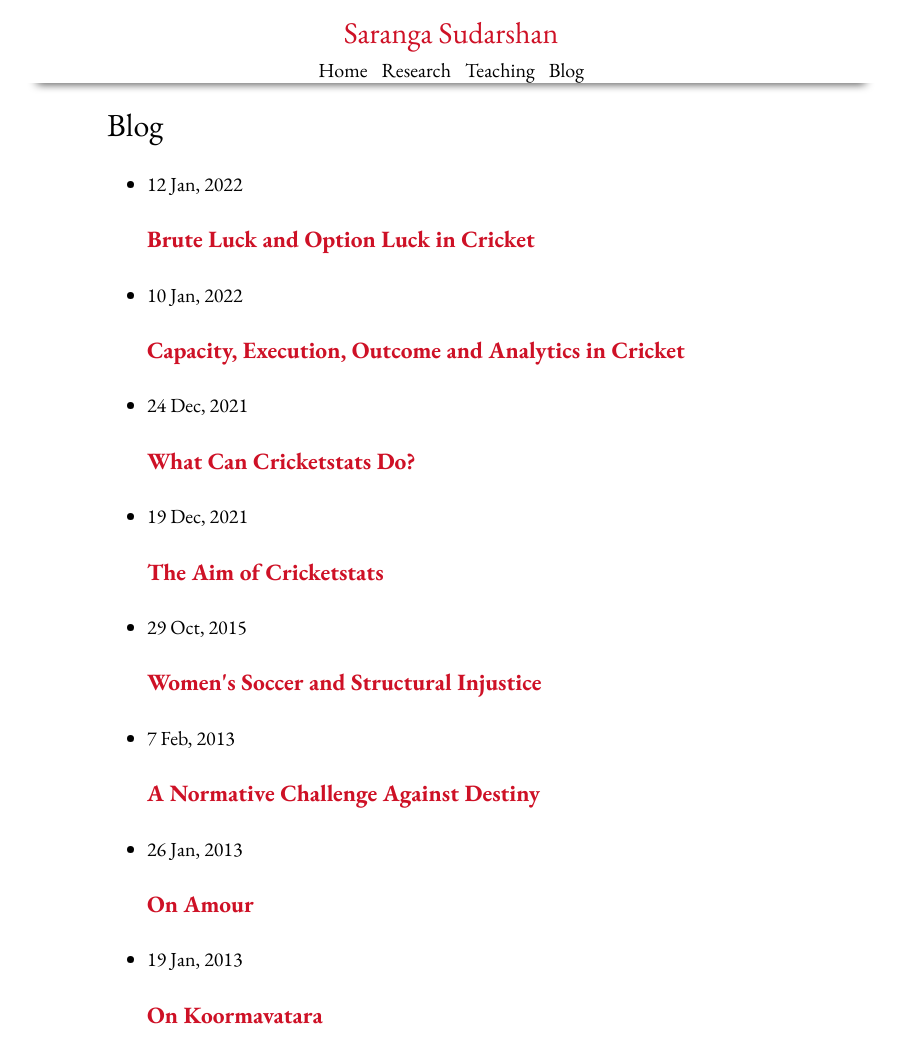
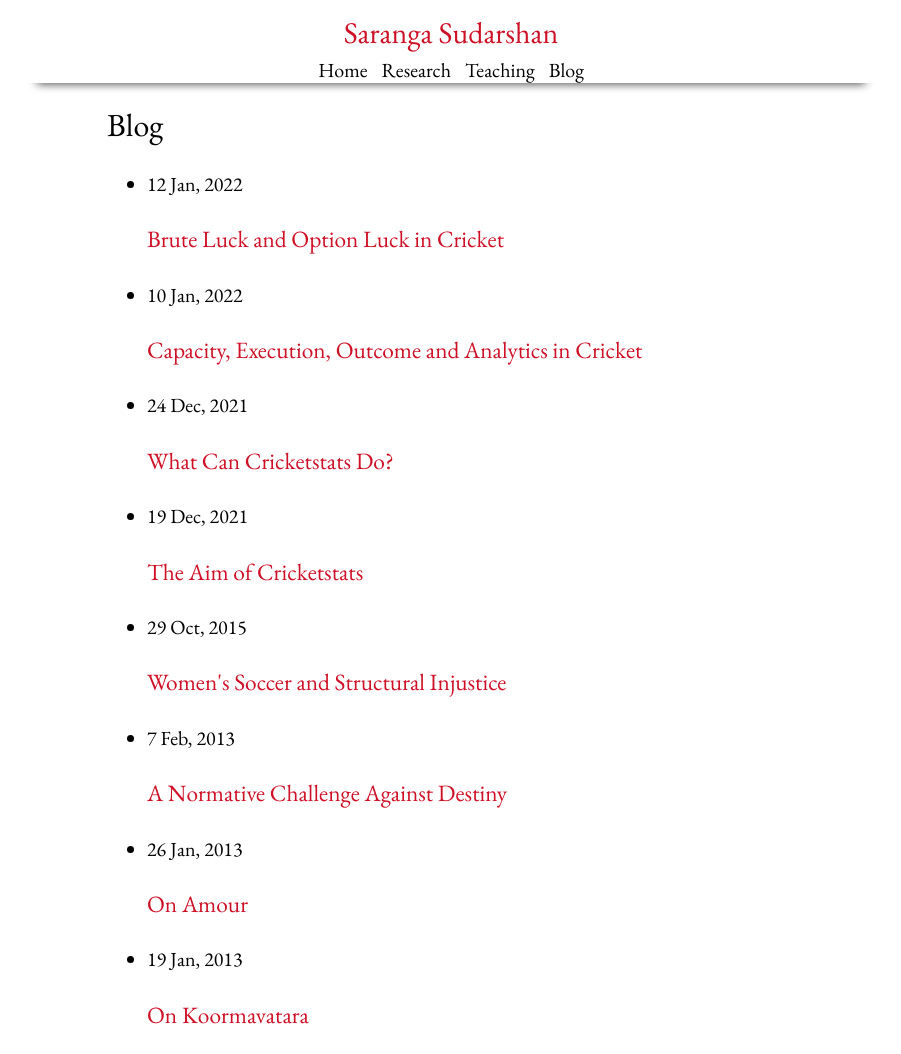
Before and after one commit to nsaranga/saranga.github.io, a Jekyll site: the page built from blog.md, in a window 1280 px wide. Shown: the whole page, without its empty margins (189-1090 px from the left). Built offline with Jekyll 4.4.1, drawn with Linux system fonts in a browser that asks for light colours.

Commit message:
h3 change

```diff
--- a/assets/sswp.css
+++ b/assets/sswp.css
@@ -20,7 +20,7 @@ header{width:100%;max-width:55em;margin:auto;padding:0 1em 0 1em;text-decoration
 .page-content{padding:0 1em 0 1em;font-family:"EB Garamond", serif;font-weight:400;width:100%;max-width:45em;margin:auto;}
 /* h1, h2{font-family:Vollkorn;font-weight:400;}
 p, li{font-family:Vollkorn;font-weight:400;font-size:18px;text-align:left;} */
-h1, h2{font-weight:400;}
+h1, h2, h3{font-weight:400;}
 p, li{font-size:20px;text-align:left;line-height: 1.6em;}
 a{color:#ce1126;text-decoration:none}
 a:hover{color:#ce1126;text-decoration:underline}
```
